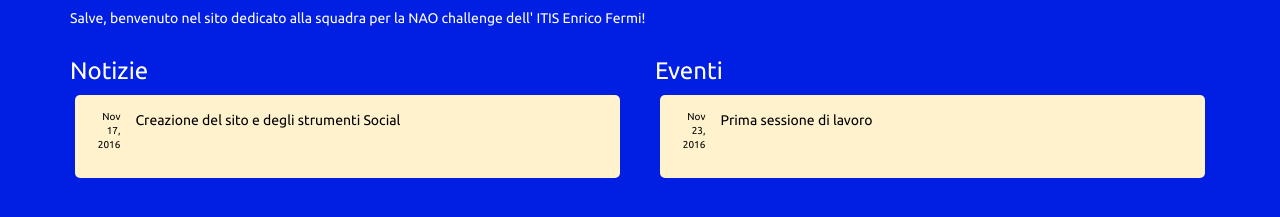
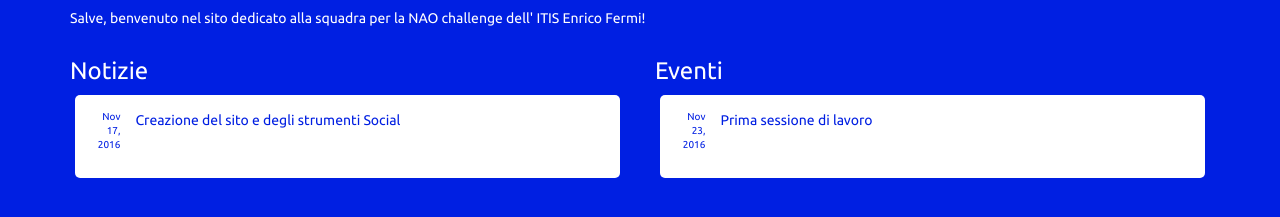
Before and after one commit to LBindustries/ferminao, a plain HTML site: page index.htm in a window 1280 px wide. Shown: the part 269-486 px from the top of the page. Drawn offline with Linux system fonts and the light colour scheme; a script that the page names is missing.

Commit message:
Ho modificato il css

```diff
--- a/stylesheets/royalgames.css
+++ b/stylesheets/royalgames.css
@@ -87,7 +87,7 @@ a
 
 .voto
 {
-    background-color: #fff2cc;
+    background-color: white;
     padding: 15px;
     border-radius: 5px;
 	margin: 5px;
@@ -223,7 +223,7 @@ a
 .news
 {
 	margin-bottom: 10px;
-	color: black;
+	color: #001fe2;
 }
 
 .newssi
```
